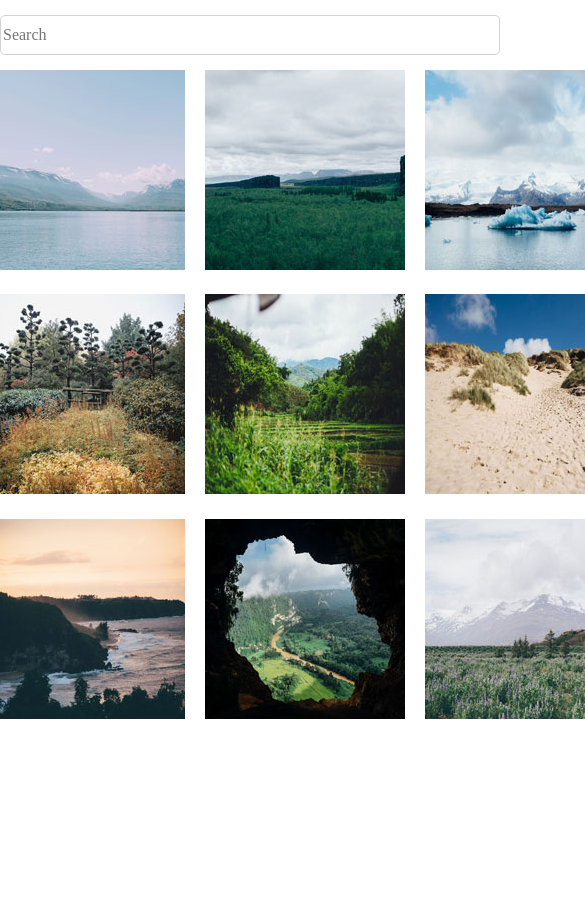
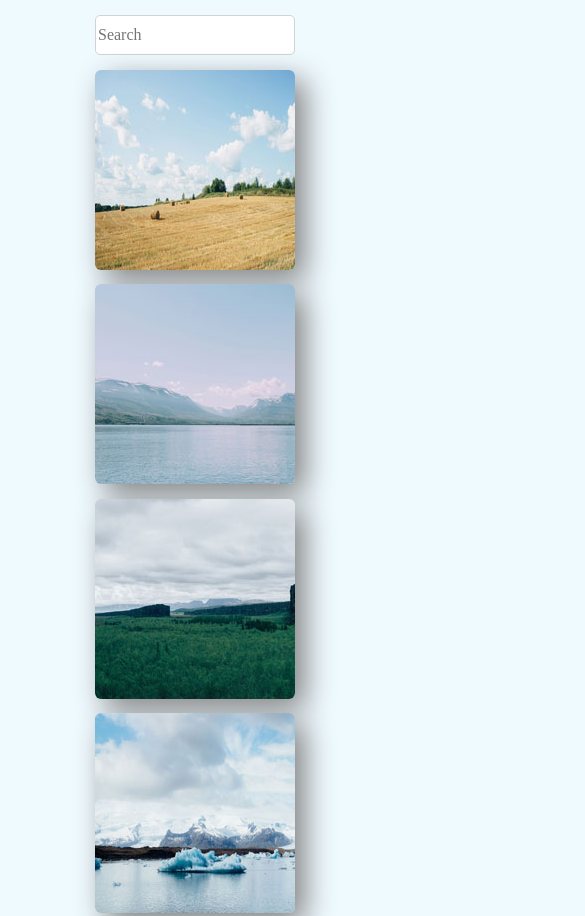
Before and after one commit to Pokosan1/photo_gallery_v5, a plain HTML site: page index.html in a window 390 px wide. Shown: the top 916 px of the page, 585 px wide, since content can reach past the window. Before the commit the page ends 844 px from the top, so only its background shows below. Drawn offline with Linux system fonts and the light colour scheme.

Commit message:
media query

```diff
--- a/css/styles.css
+++ b/css/styles.css
@@ -1,6 +1,10 @@
 * {
 box-sizing: border-box;
 }
+
+
+@media (min-width: 768px) {
+
     .search {
         display: block;
         width: 500px;
@@ -25,3 +29,46 @@ input[type='search']::placeholder {
         padding-left: 10px;
         font-size: .8em;
     }
+}
+
+
+
+
+body {
+    background-color: rgb(239, 250, 255);
+}
+
+    .gallery {
+        margin: 0 auto;
+        display: grid;
+        /* grid-template-columns: repeat(2, 200px);
+        grid-template-rows: repeat(6, 1fr); */
+        justify-content: center;
+
+    }
+
+    .search {
+            display: block;
+            width: 200px;
+            height: 40px;
+            margin: 15px auto;
+            outline: none;
+            border-radius: 5px;
+            border: 1px solid lightgrey;
+        }
+
+
+    body{
+        overflow-x: hidden;
+    }
+
+    input[type='search']::placeholder {
+        padding-left: 10px;
+        font-size: .6em;
+    }
+
+    img{
+        margin-bottom: 10px;
+        border-radius: 6px;
+        box-shadow: 10px 10px 30px grey;
+    }
```
Also changed, not shown: 1 other file. Lines whose indentation alone changed are shown as unchanged.
